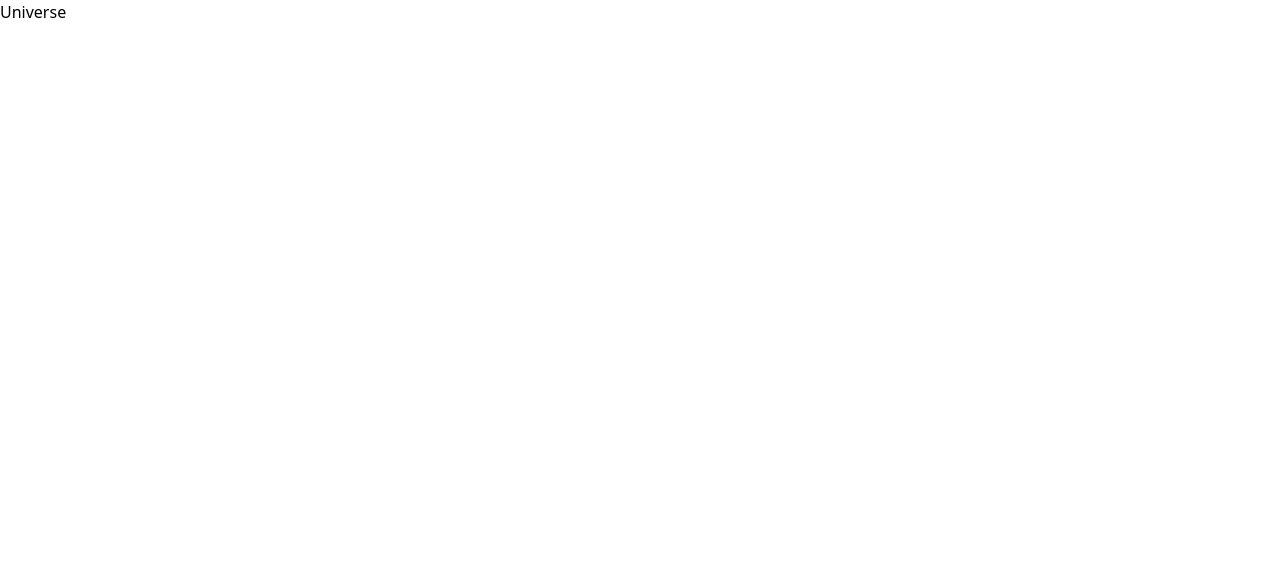
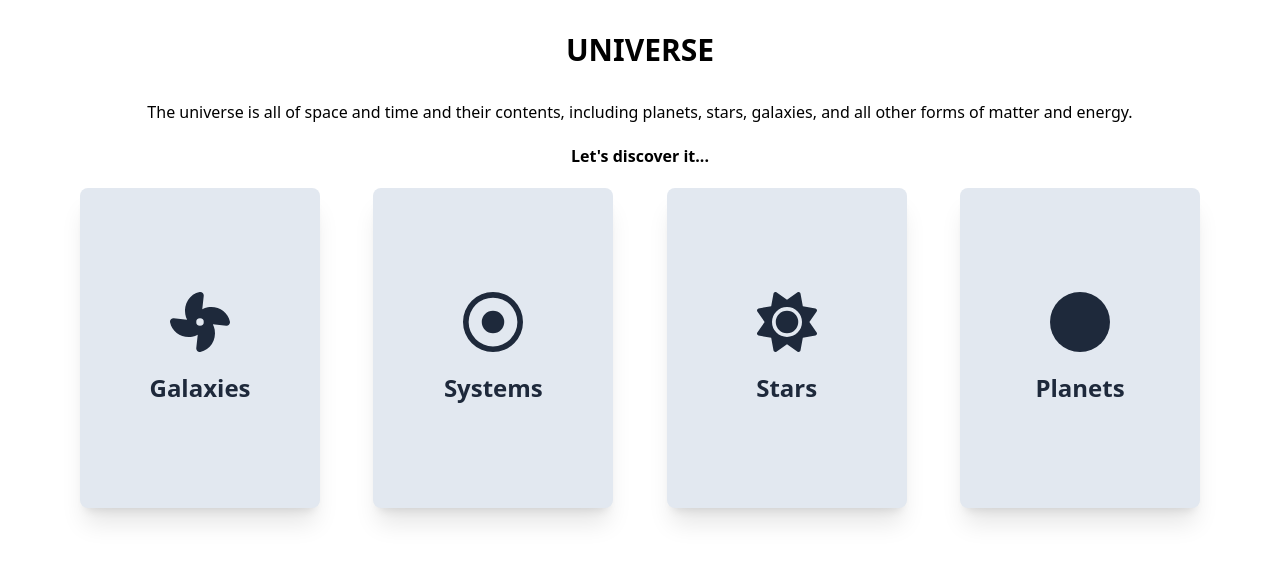
Before and after one commit to Spookywy/universe-client, a Next.js app: page / in a window 1280 px wide. Shown: the top 562 px of the page. Built offline with nearby package versions, Linux system fonts and the light colour scheme.

Commit message:
:lipstick: add Homepage skeleton

```diff
--- a/package.json
+++ b/package.json
@@ -10,6 +10,7 @@
   },
   "dependencies": {
     "@fortawesome/fontawesome-svg-core": "^6.3.0",
+    "@fortawesome/free-regular-svg-icons": "^6.3.0",
     "@fortawesome/free-solid-svg-icons": "^6.3.0",
     "@fortawesome/react-fontawesome": "^0.2.0",
     "@types/node": "18.14.1",
--- /dev/null
+++ b/src/components/contentButton.tsx
@@ -0,0 +1,16 @@
+import { IconProp } from "@fortawesome/fontawesome-svg-core";
+import { FontAwesomeIcon } from "@fortawesome/react-fontawesome";
+
+type ContentButtonGroupProps = {
+    name: string;
+    icon: IconProp;
+};
+
+export default function ContentButton({ name, icon }: ContentButtonGroupProps) {
+    return (
+        <div className="flex h-80 w-60 flex-col items-center justify-center rounded-lg bg-slate-200 shadow-xl">
+            <FontAwesomeIcon className="text-6xl text-slate-800" icon={icon} />
+            <p className="mt-5 text-2xl font-bold text-slate-800">{name}</p>
+        </div>
+    );
+}
--- /dev/null
+++ b/src/components/contentButtonGroup.tsx
@@ -0,0 +1,14 @@
+import { faCircleDot } from "@fortawesome/free-regular-svg-icons";
+import { faCircle, faFan, faSun } from "@fortawesome/free-solid-svg-icons";
+import ContentButton from "./contentButton";
+
+export default function ContentButtonGroup() {
+    return (
+        <div className="mr-20 ml-20 flex justify-between">
+            <ContentButton name="Galaxies" icon={faFan}></ContentButton>
+            <ContentButton name="Systems" icon={faCircleDot}></ContentButton>
+            <ContentButton name="Stars" icon={faSun}></ContentButton>
+            <ContentButton name="Planets" icon={faCircle}></ContentButton>
+        </div>
+    );
+}
--- a/src/pages/index.tsx
+++ b/src/pages/index.tsx
@@ -1,3 +1,4 @@
+import ContentButtonGroup from "@/components/contentButtonGroup";
 import Head from "next/head";
 
 export default function Home() {
@@ -16,7 +17,16 @@ export default function Home() {
                 <link rel="icon" href="/favicon.ico" />
             </Head>
             <main>
-                <h1>Universe</h1>
+                <h1 className="m-8 text-center text-3xl font-bold">UNIVERSE</h1>
+                <p className="mb-5 text-center">
+                    The universe is all of space and time and their contents,
+                    including planets, stars, galaxies, and all other forms of
+                    matter and energy.
+                </p>
+                <p className="mb-5 text-center font-bold">
+                    Let&apos;s discover it...
+                </p>
+                <ContentButtonGroup></ContentButtonGroup>
             </main>
         </>
     );
```
Also changed, not shown: 1 other file (tests, documents, lock files or other folders).
